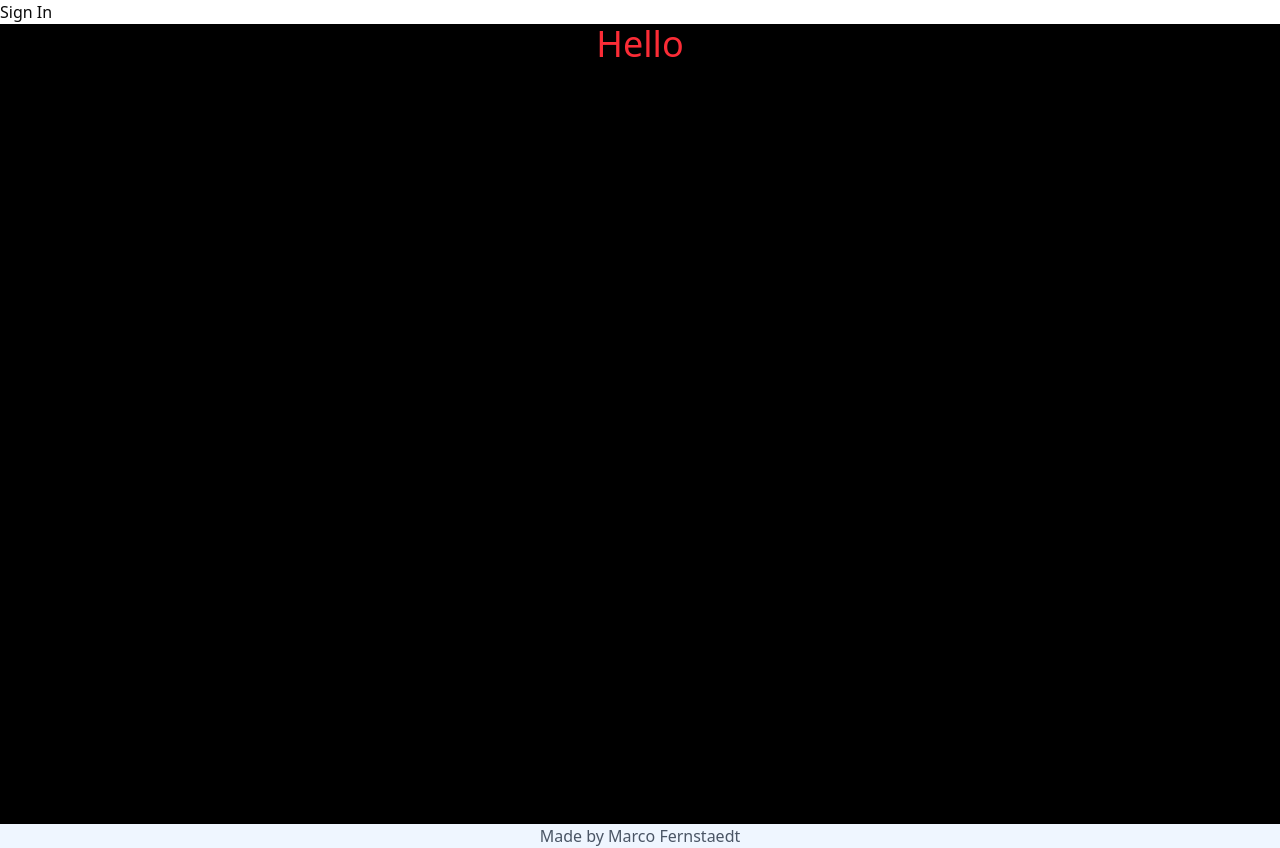
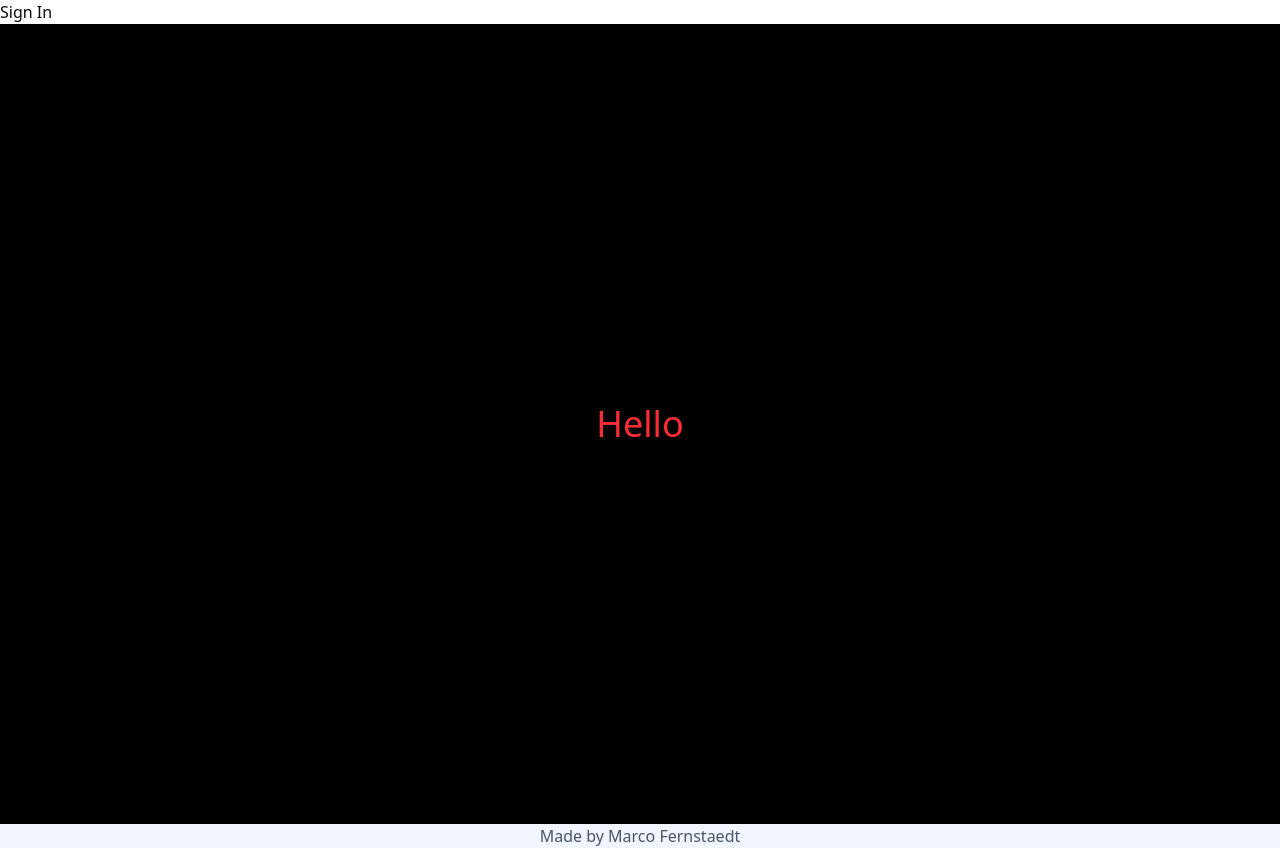
Before and after one commit to MarcoFernstaedt/finance_tracker, a React (Vite) app in the folder finance_frontend/: page / in a window 1280 px wide. Built offline with nearby package versions, Linux system fonts and the light colour scheme.

Commit message:
protect routes

```diff
--- a/finance_frontend/src/components/App/App.tsx
+++ b/finance_frontend/src/components/App/App.tsx
@@ -2,6 +2,8 @@ import { useState } from 'react'
 import Footer from '../Footer/Footer'
 import Header from '../Header/Header'
 import './App.css'
+import { Route, Routes } from 'react-router-dom'
+import ProtectedRoute from '../ProtectedRoute'
 
 const App = () => {
   const [isLoggedIn, setIsLoggedIn] = useState(false);
@@ -9,9 +11,40 @@ const App = () => {
   return (
     <>
       <Header loggedIn={isLoggedIn} />
-      <main className='min-h-screen flex flex-col justicy-center items-center w-screen h-screen bg-black'>
-        <h1 className="text-4xl text-red-500">Hello</h1>
-      </main>
+      <Routes>
+        <Route
+          path='/'
+          element={
+            <main className='min-h-screen flex flex-col justify-center items-center w-screen h-screen bg-black'>
+              <h1 className="text-4xl text-red-500">Hello</h1>
+            </main>
+          }
+        />
+        {/* <Route
+          path='/dashboard'
+          element={
+            <ProtectedRoute isLoggedIn={isLoggedIn}>
+              <Dashboard />
+            </ProtectedRoute>
+          }
+        /> */}
+        {/* <Route
+          path='/account'
+          element={
+            <ProtectedRoute isLoggedIn={isLoggedIn}>
+              <Account />
+            </ProtectedRoute>
+          }
+        /> */}
+        {/* <Route
+          path='/transactions'
+          element={
+            <ProtectedRoute isLoggedIn={isLoggedIn}>
+              <Transactions />
+            </ProtectedRoute>
+          }
+        /> */}
+      </Routes>
       <Footer />
     </>
   )
```
